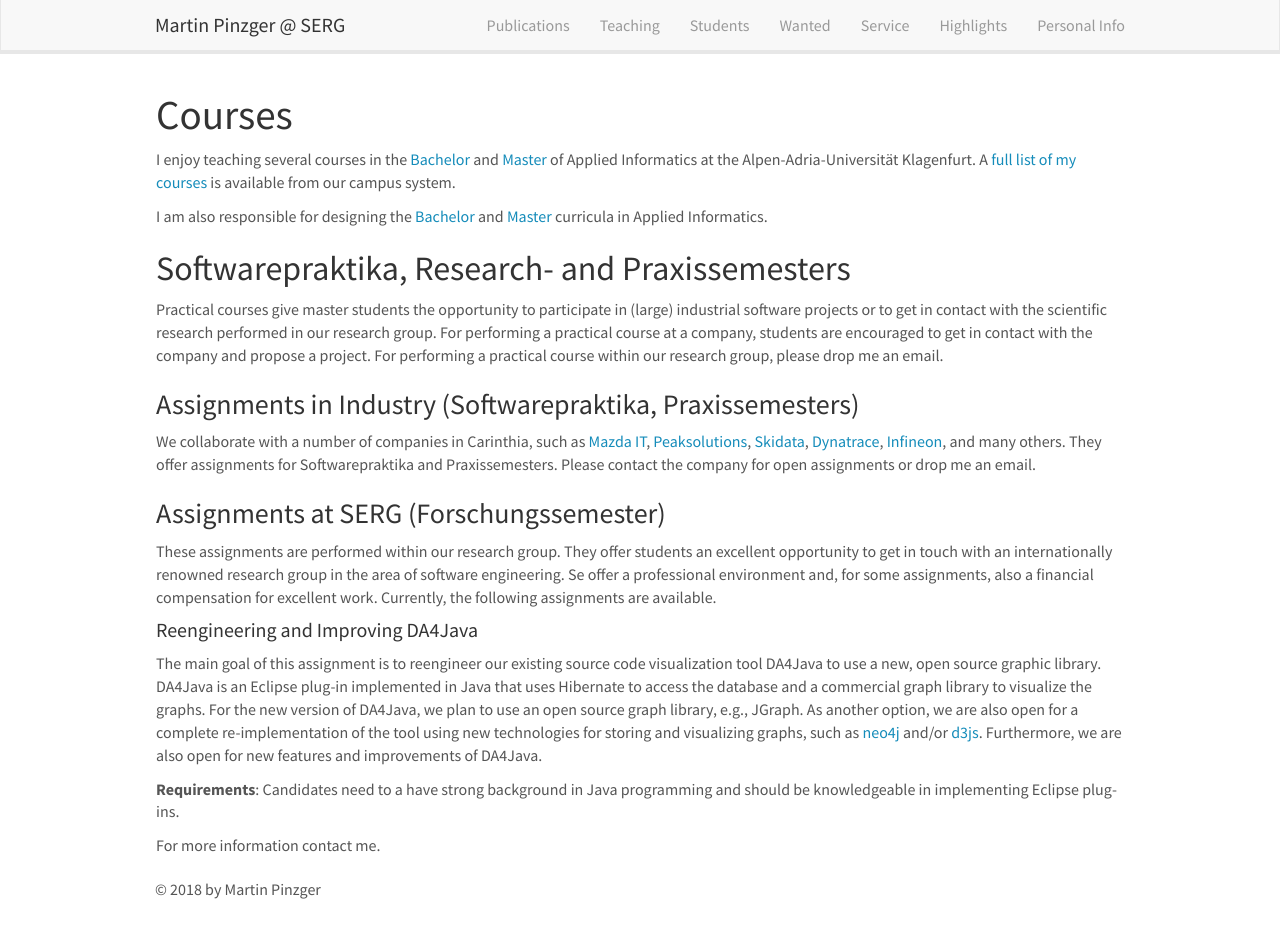
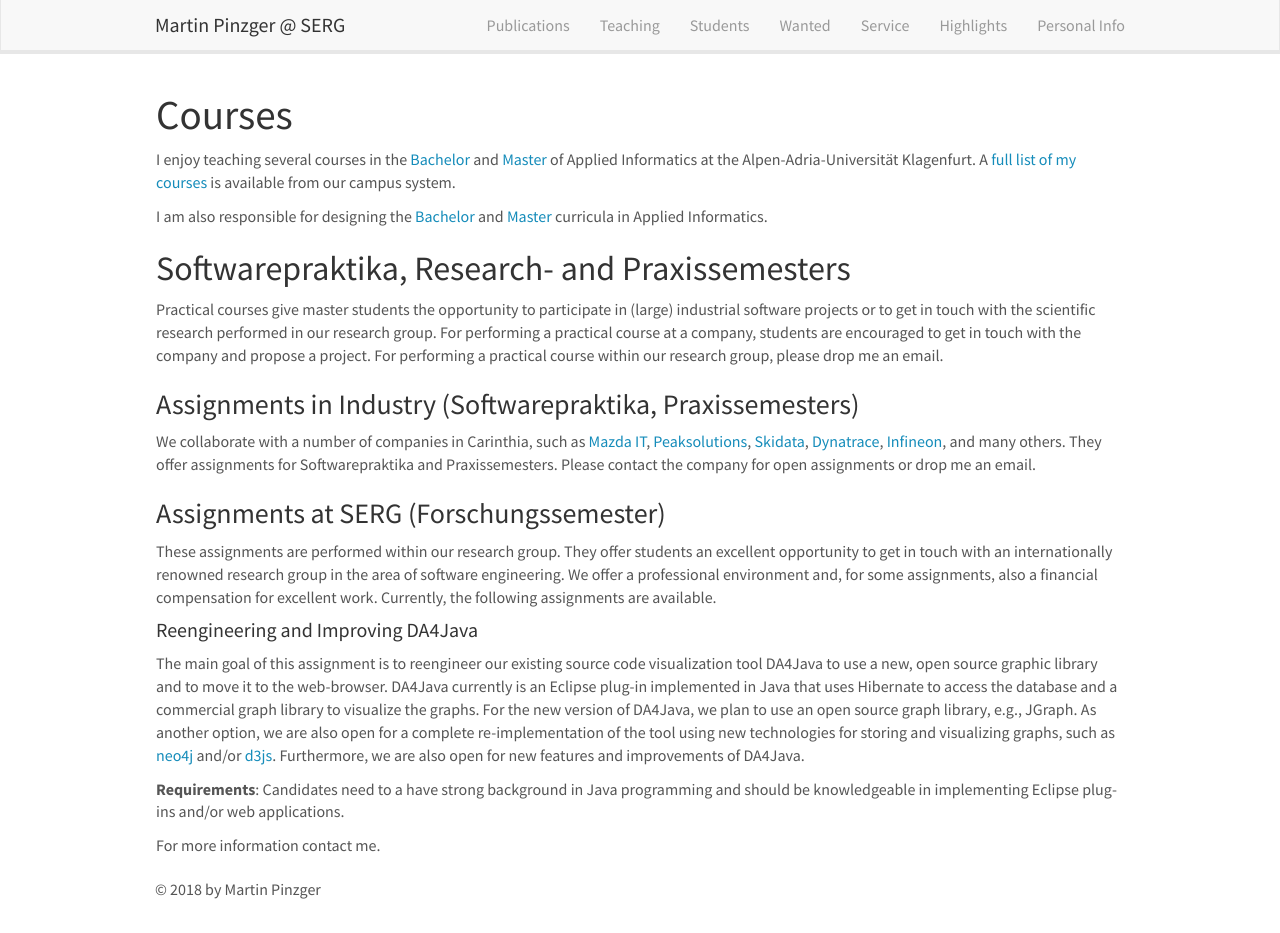
Before and after one commit to pinzger/pinzger.github.io, a Jekyll site: the page built from _pages/teaching.md, in a window 1280 px wide and 933 px high. Built offline with Jekyll 4.4.1, drawn with Linux system fonts in a browser that asks for light colours; nearby versions of some CDN libraries.

Commit message:
small corrections to teaching

```diff
--- a/_pages/teaching.md
+++ b/_pages/teaching.md
@@ -14,17 +14,17 @@ I am also responsible for designing the [Bachelor](https://www.aau.at/en/studien
 
 
 ## Softwarepraktika, Research- and Praxissemesters
-Practical courses give master students the opportunity to participate in (large) industrial software projects or to get in contact with the scientific research performed in our research group. For performing a practical course at a company, students are encouraged to get in contact with the company and propose a project. For performing a practical course within our research group, please drop me an email.
+Practical courses give master students the opportunity to participate in (large) industrial software projects or to get in touch with the scientific research performed in our research group. For performing a practical course at a company, students are encouraged to get in touch with the company and propose a project. For performing a practical course within our research group, please drop me an email.
 
 ### Assignments in Industry (Softwarepraktika, Praxissemesters)
 We collaborate with a number of companies in Carinthia, such as [Mazda IT](http://www.mazda.at/), [Peaksolutions](http://www.peaksolution.com/), [Skidata](https://www.skidata.com/), [Dynatrace](https://www.dynatrace.com/), [Infineon](https://www.infineon.com/cms/austria/en/), and many others. They offer assignments for Softwarepraktika and Praxissemesters. Please contact the company for open assignments or drop me an email.
 
 ### Assignments at SERG (Forschungssemester)
-These assignments are performed within our research group. They offer students an excellent opportunity to get in touch with an internationally renowned research group in the area of software engineering. Se offer a professional environment and, for some assignments, also a financial compensation for excellent work. Currently, the following assignments are available.
+These assignments are performed within our research group. They offer students an excellent opportunity to get in touch with an internationally renowned research group in the area of software engineering. We offer a professional environment and, for some assignments, also a financial compensation for excellent work. Currently, the following assignments are available.
 
 #### Reengineering and Improving DA4Java
-The main goal of this assignment is to reengineer our existing source code visualization tool DA4Java to use a new, open source graphic library. DA4Java is an Eclipse plug-in implemented in Java that uses Hibernate to access the database and a commercial graph library to visualize the graphs. For the new version of DA4Java, we plan to use an open source graph library, e.g., JGraph. As another option, we are also open for a complete re-implementation of the tool using new technologies for storing and visualizing graphs, such as [neo4j](http://neo4j.com/) and/or [d3js](http://d3js.org/). Furthermore, we are also open for new features and improvements of DA4Java.
+The main goal of this assignment is to reengineer our existing source code visualization tool DA4Java to use a new, open source graphic library and to move it to the web-browser. DA4Java currently is an Eclipse plug-in implemented in Java that uses Hibernate to access the database and a commercial graph library to visualize the graphs. For the new version of DA4Java, we plan to use an open source graph library, e.g., JGraph. As another option, we are also open for a complete re-implementation of the tool using new technologies for storing and visualizing graphs, such as [neo4j](http://neo4j.com/) and/or [d3js](http://d3js.org/). Furthermore, we are also open for new features and improvements of DA4Java.
 
-**Requirements**: Candidates need to a have strong background in Java programming and should be knowledgeable in implementing Eclipse plug-ins.
+**Requirements**: Candidates need to a have strong background in Java programming and should be knowledgeable in implementing Eclipse plug-ins and/or web applications.
 
 For more information contact me.
```
